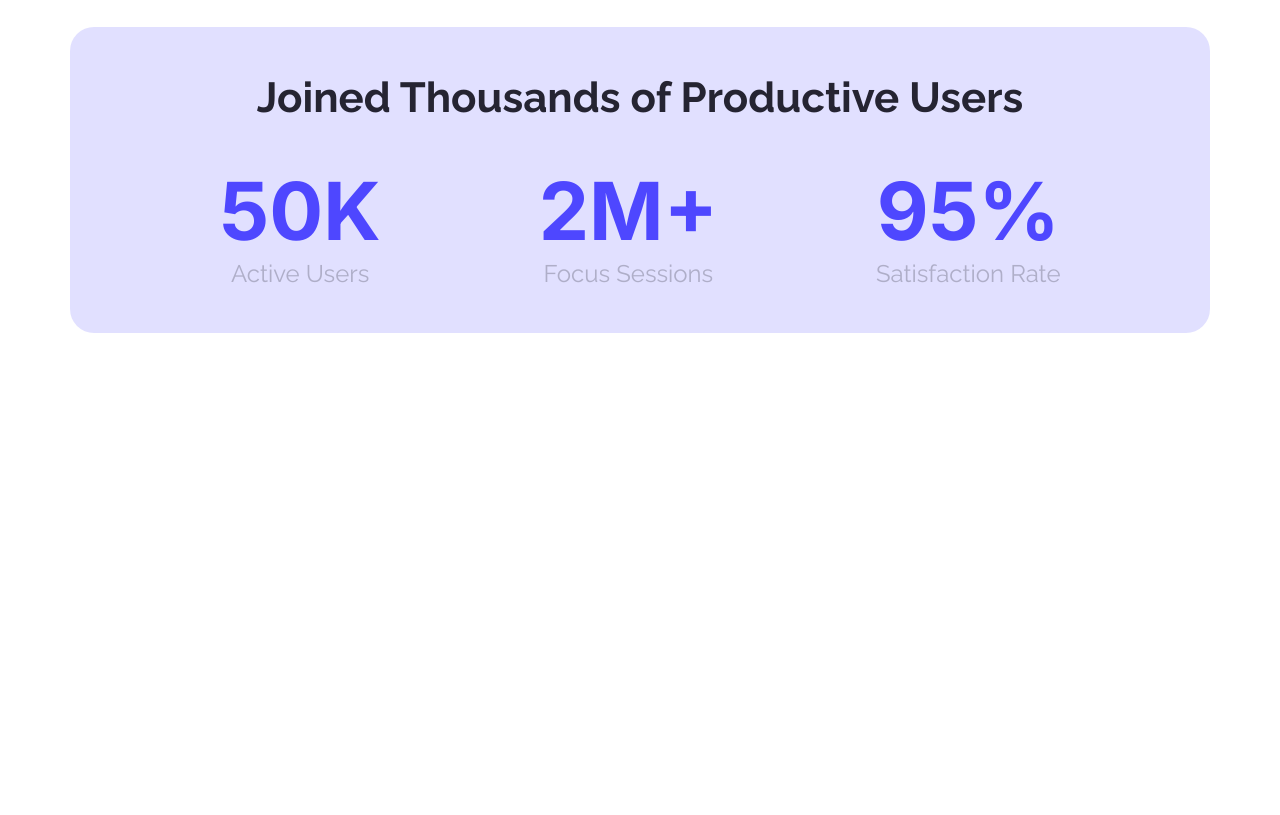
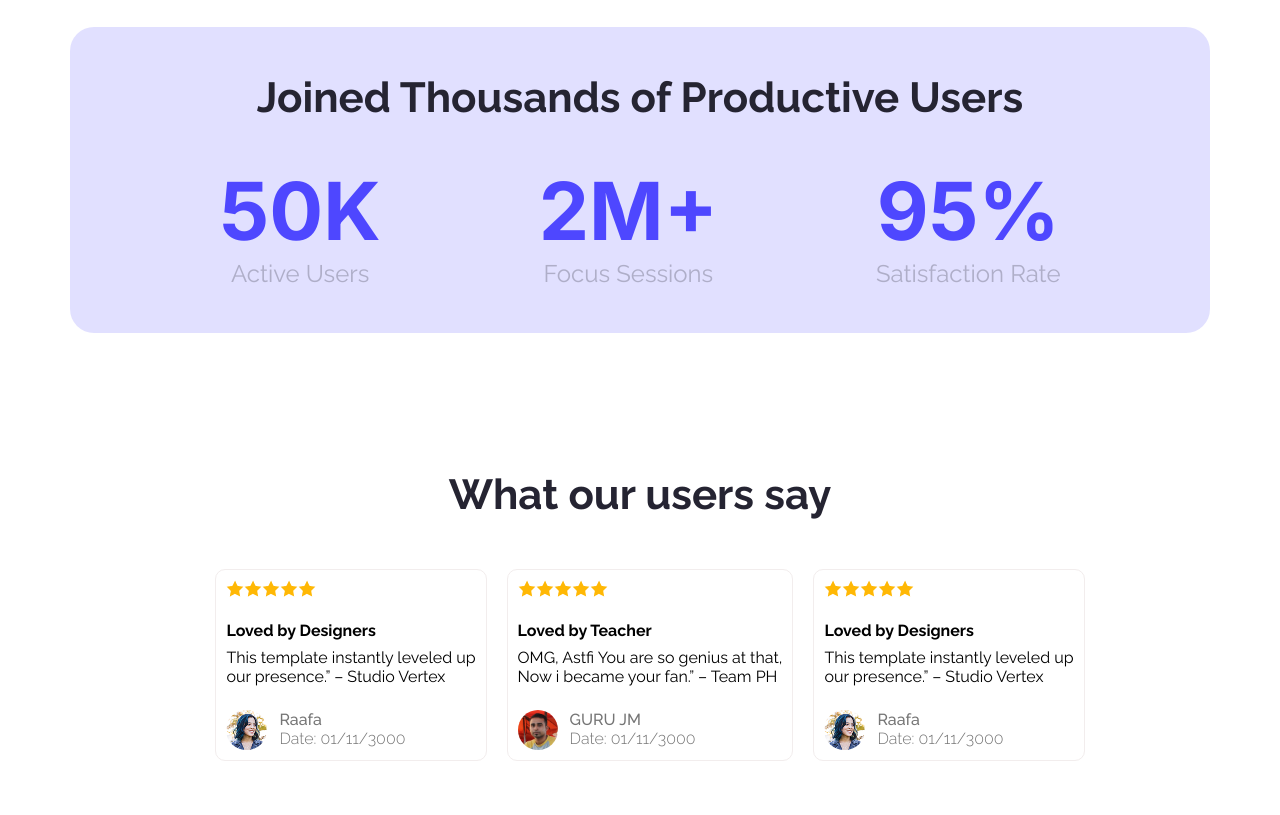
Before and after one commit to actionsifat/b12A01-my-first-landing-page, a plain HTML site: page index.html in a window 1280 px wide. Shown: the part 1166-1981 px from the top of the page. Before the commit the page ends 1589 px from the top, so only its background shows below. Drawn offline with Linux system fonts and the light colour scheme.

Commit message:
user reviews section added

```diff
--- a/index.html
+++ b/index.html
@@ -29,6 +29,7 @@
         </div>
     </header>
     <main>
+        <div class="container">
             <section class="live-preview">
                 <div class="actions-info">
                     <h3 class="section-title margin-top-c">
@@ -45,7 +46,6 @@
                     <img class="wc-mini" src="Assets/wc-mini.png" alt="This is Wc theme Poster">
                 </div>
             </section>
-
             <section class="p-u-s">
                 <div class="p-u-s-items">
                         <h3 class="p-u-s-title section-title">
@@ -67,6 +67,88 @@
                     </div>
                 </div>
             </section>
+
+            <section class="users-interest">
+                <div class="usersin-title">
+                    <h3 class="section-title-rv section-title">
+                        What our users say
+                    </h3>
+                </div>
+
+                <!-- multiple reviews alert -->
+
+                <div class="reviews">
+                    <div class="usr-review">
+                        <div class="stars"><img src="Assets/icon-star.png" alt=""><img src="Assets/icon-star.png" alt=""><img src="Assets/icon-star.png" alt=""><img src="Assets/icon-star.png" alt=""><img src="Assets/icon-star.png" alt=""></div>
+                        <div class="review-info">
+                            <h4 class="review-title">
+                                Loved by Designers
+                            </h4>
+                            <p class="reviewer-review">
+                                This template instantly leveled up <br> our presence.” – Studio Vertex
+                            </p>
+                        </div>
+                        <div class="reviewer-profile-date">
+                            <img src="Assets/avatar.png" alt="this is user profile icon" class="reviewer-avatar">
+                            <div class="review-time">
+                                <p class="reviewer-name">
+                                    Raafa
+                                </p>
+                                <p class="review-date">
+                                    Date: 01/11/3000
+                                </p>
+                            </div>
+                        </div>
+                    </div>
+                     <div class="usr-review">
+                        <div class="stars"><img src="Assets/icon-star.png" alt=""><img src="Assets/icon-star.png" alt=""><img src="Assets/icon-star.png" alt=""><img src="Assets/icon-star.png" alt=""><img src="Assets/icon-star.png" alt=""></div>
+                        <div class="review-info">
+                            <h4 class="review-title">
+                                Loved by Teacher
+                            </h4>
+                            <p class="reviewer-review">
+                                OMG, Astfi You are so genius at that, <br> Now i became your fan.” – Team PH
+                            </p>
+                        </div>
+                        <div class="reviewer-profile-date">
+                            <img src="Assets/jm.jpg" width="40px" height="40px" alt="this is user profile icon" class="reviewer-avatar">
+                            <div class="review-time">
+                                <p class="reviewer-name">
+                                    GURU JM
+                                </p>
+                                <p class="review-date">
+                                    Date: 01/11/3000
+                                </p>
+                            </div>
+                        </div>
+                    </div>
+                     <div class="usr-review">
+                        <div class="stars"><img src="Assets/icon-star.png" alt=""><img src="Assets/icon-star.png" alt=""><img src="Assets/icon-star.png" alt=""><img src="Assets/icon-star.png" alt=""><img src="Assets/icon-star.png" alt=""></div>
+                        <div class="review-info">
+                            <h4 class="review-title">
+                                Loved by Designers
+                            </h4>
+                            <p class="reviewer-review">
+                                This template instantly leveled up <br> our presence.” – Studio Vertex
+                            </p>
+                        </div>
+                        <div class="reviewer-profile-date">
+                            <img src="Assets/avatar.png" alt="this is user profile icon" class="reviewer-avatar">
+                            <div class="review-time">
+                                <p class="reviewer-name">
+                                    Raafa
+                                </p>
+                                <p class="review-date">
+                                    Date: 01/11/3000
+                                </p>
+                            </div>
+                        </div>
+                    </div>
+                </div>
+
+            </section>
+
+        </div>
     </main>
 </body>
 </html>
--- a/styles/styles.css
+++ b/styles/styles.css
@@ -1,6 +1,10 @@
 *{
     margin: 0;
     padding: 0;
+}
+
+body{
+    background-color: rgba(255, 255, 255, 0.74);
 }
 
 .inter-normal {
@@ -133,3 +137,67 @@ nav .nav-title{
     font-size: 80px;
     font-weight: bold;
 }
+
+
+/* reviewer review styles */
+.users-interest{
+width:1140px;
+height: 342px;
+margin: 137px auto;
+}
+
+.usr-review{
+    border:1px solid #F2EDED;
+    margin-left: 20px;
+    padding:10px;
+    border-radius: 10px;
+    background-color: white;
+}
+
+.reviews{
+display: flex;
+justify-content: center;
+align-items: center;
+margin-top: 50px;
+}
+
+
+.section-title-rv{
+text-align: center;
+}
+
+.usr-review .stars{
+    display: flex;
+}
+
+.usr-review .review-info{
+    margin-top:24px;
+}
+
+.reviewer-review{
+    margin-top:8px;
+}
+
+.reviewer-profile-date{
+    margin-top: 24px;
+    display: flex;
+}
+
+.reviewer-profile-date .reviewer-avatar{
+
+    border-radius: 50%;
+}
+
+.review-time{
+    margin-left: 12px;
+}
+
+.reviewer-name{
+    font-weight: 500;
+    color: rgba(117, 117, 117, 1);
+}
+
+.review-date{
+    font-weight: 300;
+    color: rgba(117, 117, 117, 1);
+}
```
Also changed, not shown: Assets/jm.jpg (added). Lines whose indentation alone changed are shown as unchanged.
